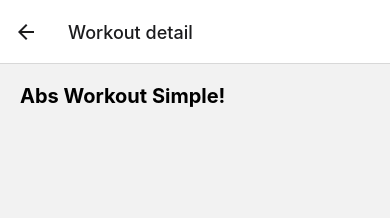
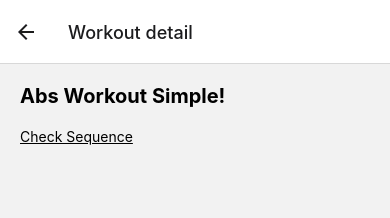
Before and after one commit to Isrealsix/workout, a React Native app: screen / in a window 390 px wide. Both pictures are taken after a click on the element 195 px from the left and 212 px from the top of the page. Shown: the top 218 px of the page. Built offline with nearby package versions, Linux system fonts and the light colour scheme.

Commit message:
added Pressable

```diff
--- a/screens/WorkoutDetailScreen.tsx
+++ b/screens/WorkoutDetailScreen.tsx
@@ -1,4 +1,4 @@
-import { View, Text, StyleSheet } from "react-native";
+import { View, Text, StyleSheet, Pressable } from "react-native";
 import { useWorkoutBySlug } from "../hooks/useWorkoutBySlug";
 
 interface IProps {
@@ -14,7 +14,16 @@ const WorkoutDetailScreen = ({route}: IProps) => {
   if (!workout) return;
   return (
     <View style={styles.container}>
-      <Text style={styles.header}>{workout?.name}</Text>
+      <Text style={styles.header}>{workout.name}</Text>
+      <Pressable
+        onPress={() => {
+          alert('opening modal');
+        }}
+      >
+        <Text style={{textDecorationLine: 'underline'}}>
+          Check Sequence
+        </Text>
+      </Pressable>
       {/* <MontserratText
         style={{fontSize: 30}}>
         New Workout
```
